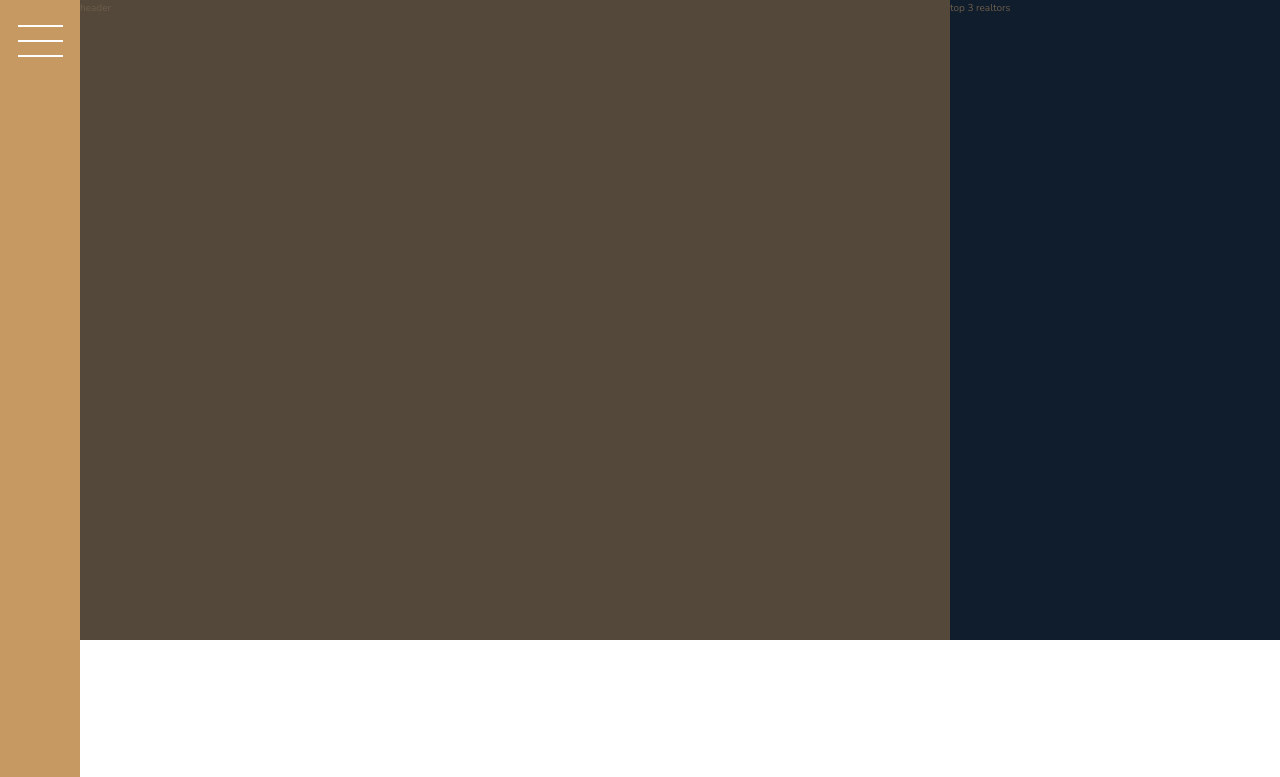
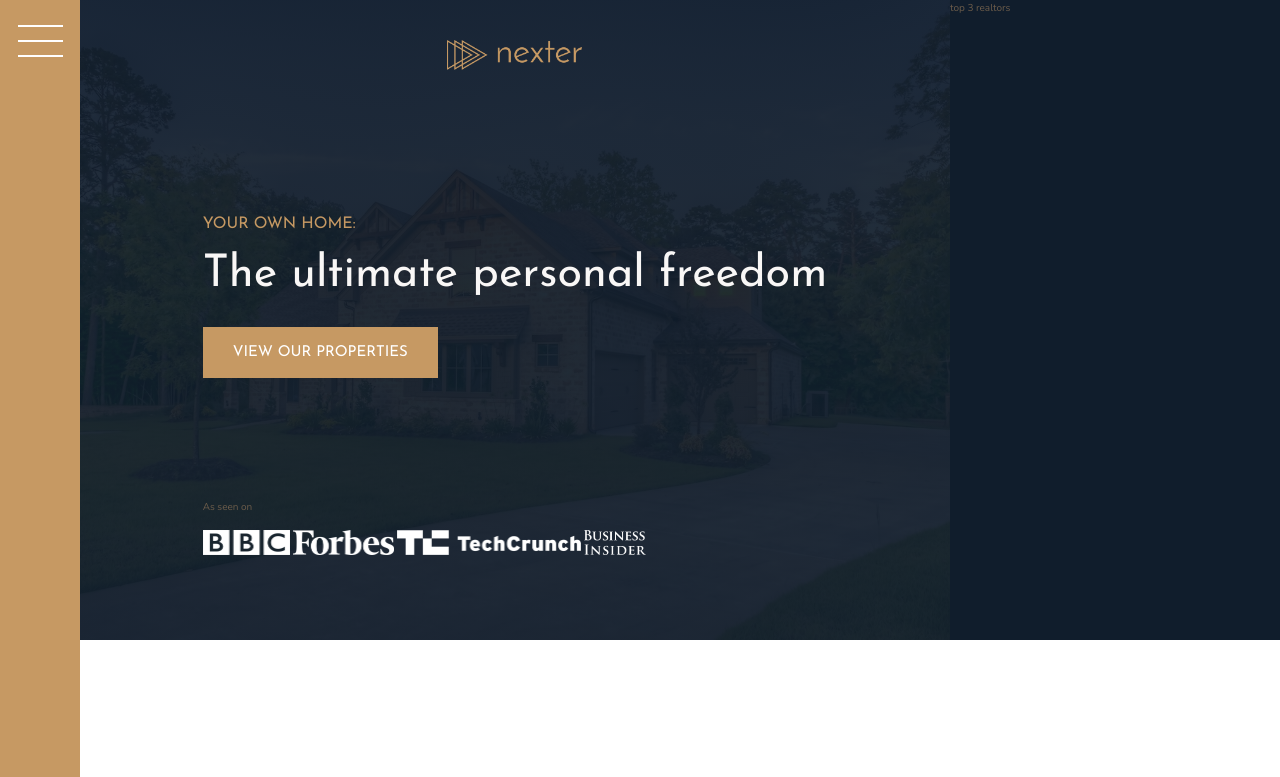
Before and after one commit to aniekan7132/Nexter, a website: page index.html in a window 1280 px wide. Shown: the top 777 px of the page. Drawn offline with nearby package versions, Linux system fonts and the light colour scheme.

Commit message:
implemented part-1 of the haeder section

```diff
--- a/index.html
+++ b/index.html
@@ -17,7 +17,17 @@
         </div>
 
         <header class="header">
-            header
+            <img src="img/logo.png" alt="nexter logo" class="header__logo">
+            <h3 class="heading-3">Your own home:</h3>
+            <h1 class="heading-1">The ultimate personal freedom</h1>
+            <button class="btn header__btn">view our properties</button>
+            <div class="header__seenon-on">As seen on</div>
+            <div class="header__seenon-logos">
+                <img src="img/logo-bbc.png" alt="seen on logo 1">
+                <img src="img/logo-forbes.png" alt="seen on logo 2">
+                <img src="img/logo-techcrunch.png" alt="seen on logo 3">
+                <img src="img/logo-bi.png" alt="seen on logo 4">
+            </div>
         </header>
 
         <div class="realtors">
--- a/sass/_header.scss
+++ b/sass/_header.scss
@@ -1,4 +1,32 @@
 .header {
  background-color: $color-grey-dark-1;
  grid-column: full-start / col-end 6;
+ background-image: linear-gradient(rgba($color-secondary, .93), rgba($color-secondary,
+ .93)), url(../img/hero.jpeg);
+ background-size: cover;
+ background-position: center;
+ padding: 8rem;
+ padding-top: 4rem;
+
+ display: grid;
+ grid-template-rows: 1fr min-content 6rem 1fr;
+ grid-template-columns: max-content;
+ grid-row-gap: 1.5rem;
+ justify-content: center;
+
+ &__logo {
+  height: 3rem;
+  justify-self: center;
+ }
+
+ &__btn {
+  align-self: start;
+  justify-self: start;
+ }
+ &__seenon-text {}
+ &__seenon-logos {
+  img {
+   height: 2.5rem;
+  }
+ }
 }
--- a/sass/_typography.scss
+++ b/sass/_typography.scss
@@ -4,6 +4,9 @@
 }
 .heading-1 {
  @extend %heading;
+ font-size: 4.5rem;
+ color: $color-grey-light-1;
+ line-height: 1;
 }
 
 .heading-2 {
```
Also changed, not shown: css/style.css.
